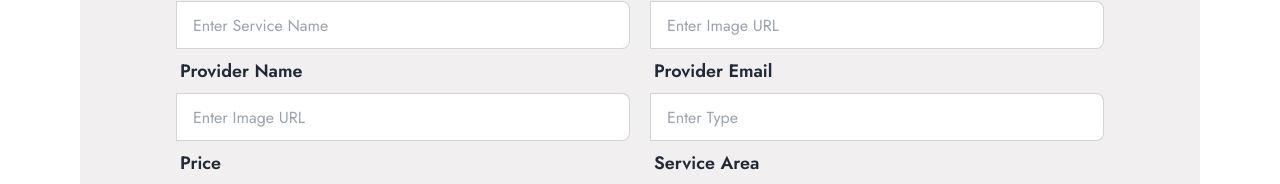
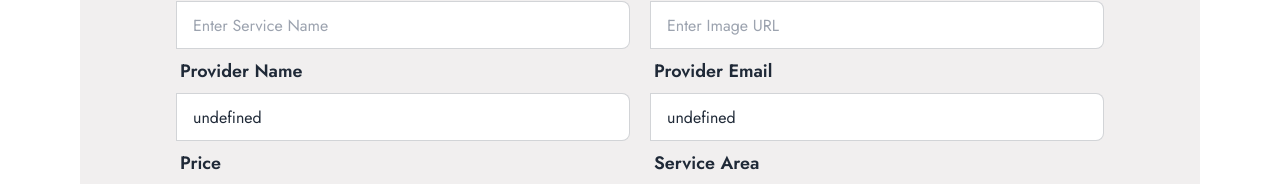
Before and after one commit to SalmaMiha/Farm-Trade, a React (Vite) app: page /add in a window 1280 px wide. Shown: the part 299-483 px from the top of the page. Built offline with nearby package versions, Linux system fonts and the light colour scheme; no server answers; sample sign-in values are in the browser's storage.

Commit message:
email and user name in add product form made non editable

```diff
--- a/src/Components/Pages/AddProduct/AddProduct.jsx
+++ b/src/Components/Pages/AddProduct/AddProduct.jsx
@@ -1,6 +1,18 @@
+import { useContext, useEffect, useState } from "react";
 import Swal from "sweetalert2";
+import { AuthContext } from "../../Providers/AuthProvider";
 
 const AddProduct = () => {
+  const [user, setUser] = useState([]);
+
+  const currentUser = useContext(AuthContext);
+
+  useEffect(() => {
+    fetch(`http://localhost:5000/users/${currentUser.user.email}`)
+      .then((res) => res.json())
+      .then((data) => setUser(data));
+  }, []);
+
   const handleAddProduct = (event) => {
     event.preventDefault();
 
@@ -102,8 +114,9 @@ const AddProduct = () => {
                 <input
                   type="text"
                   name="providerName"
-                  placeholder="Enter Image URL"
+                  value={`${user.name}`}
                   className="input input-bordered w-full"
+                  readOnly
                 />
               </label>
             </div>
@@ -119,8 +132,9 @@ const AddProduct = () => {
                 <input
                   type="text"
                   name="email"
-                  placeholder="Enter Type"
+                  value={`${user.email}`}
                   className="input input-bordered w-full"
+                  readOnly
                 />
               </label>
             </div>
```
